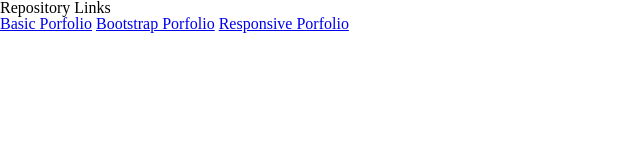
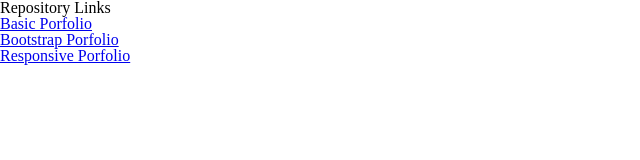
Before and after one commit to Brobert48/brobert48.github.io, a plain HTML site: page index.html in a window 1280 px wide. Shown: the whole page, without its empty margins (0-640 px from the left). Drawn offline with Linux system fonts and the light colour scheme.

Commit message:
fixed ul

```diff
--- a/assets/css/style.css
+++ b/assets/css/style.css
@@ -14,9 +14,6 @@ body{
 
 }
 
-li{
-    display: inline;
-}
 header{
     overflow: hidden;
     background-color: #ffffff;
```
